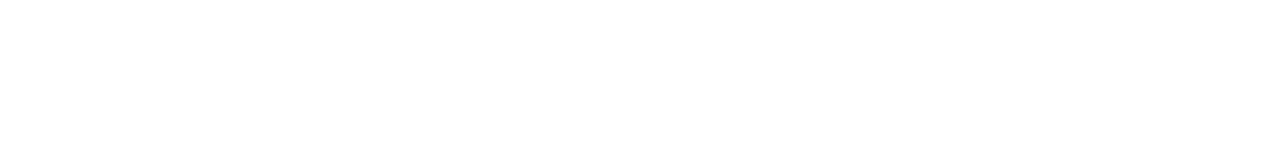
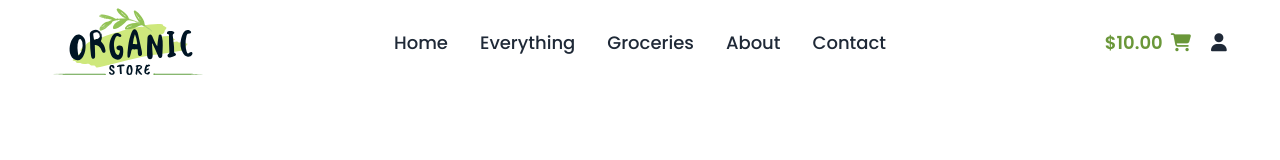
Before and after one commit to Sk-Monir/Organic-Store-E_Com-Tailwind-DaisyUi, a plain HTML site: page index.html in a window 1280 px wide. Drawn offline with nearby package versions, Linux system fonts and the light colour scheme.

Commit message:
Navbar Complete

```diff
--- a/index.html
+++ b/index.html
@@ -46,7 +46,54 @@
 </head>
 
 <body class="font-Poppins">
+    <!-- header section start -->
+    <!-- nav section start -->
+    <nav class="w-11/12  mx-auto">
+        <div class="navbar bg-base-100 p-0 py-2">
+            <div class="navbar-start">
 
+                <a class="w-[150px]">
+                    <img src="./images/logo.svg" alt="">
+                </a>
+            </div>
+            <div class="navbar-center hidden lg:flex">
+                <ul class="menu menu-horizontal px-1 text-lg font-medium">
+                    <li class="hover:text-primary transition-all duration-300 ease-in-out"><a>Home</a></li>
+                    <li class="hover:text-primary transition-all duration-300 ease-in-out"><a>Everything</a></li>
+                    <li class="hover:text-primary transition-all duration-300 ease-in-out"><a>Groceries</a></li>
+                    <li class="hover:text-primary transition-all duration-300 ease-in-out"><a>About</a></li>
+                    <li class="hover:text-primary transition-all duration-300 ease-in-out"><a>Contact</a></li>
+                </ul>
+            </div>
+            <div class="navbar-end">
+                <div class="flex items-center gap-5 text-lg">
+                    <button class="flex items-center gap-2 font-semibold text-accent">
+                        <span>$10.00</span>
+                        <i class="fa-solid fa-cart-shopping"></i>
+                    </button>
+                    <button>
+                        <i class="fa-solid fa-user"></i>
+                    </button>
+                </div>
+                <div class="dropdown">
+                    <div tabindex="0" role="button" class="btn btn-ghost lg:hidden">
+                        <i class="fa-solid fa-bars"></i>
+                    </div>
+                    <ul tabindex="0"
+                        class="menu menu-sm dropdown-content bg-base-100 rounded-box z-[1] mt-3 w-52 p-2 right-0 shadow text-lg font-medium">
+                        <li class="hover:text-primary transition-all duration-300 ease-in-out"><a>Home</a></li>
+                        <li class="hover:text-primary transition-all duration-300 ease-in-out"><a>Everything</a></li>
+                        <li class="hover:text-primary transition-all duration-300 ease-in-out"><a>Groceries</a></li>
+                        <li class="hover:text-primary transition-all duration-300 ease-in-out"><a>About</a></li>
+                        <li class="hover:text-primary transition-all duration-300 ease-in-out"><a>Contact</a></li>
+                    </ul>
+                </div>
+            </div>
+
+        </div>
+    </nav>
+    <!-- nav section End -->
+    <!-- header section End -->
 </body>
 
 </html>
```
Also changed, not shown: tailwind.config.js (added, +8 -0 lines).
